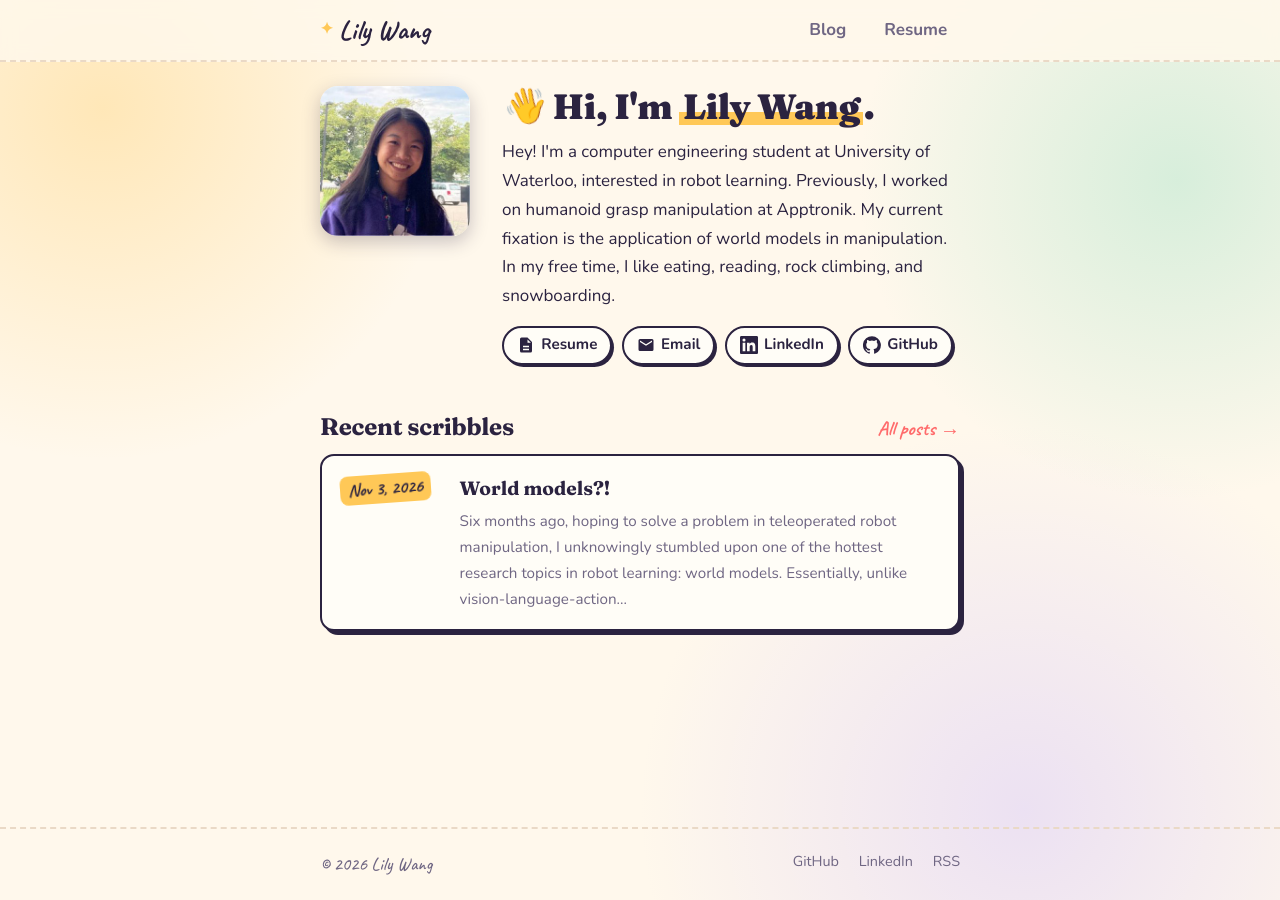
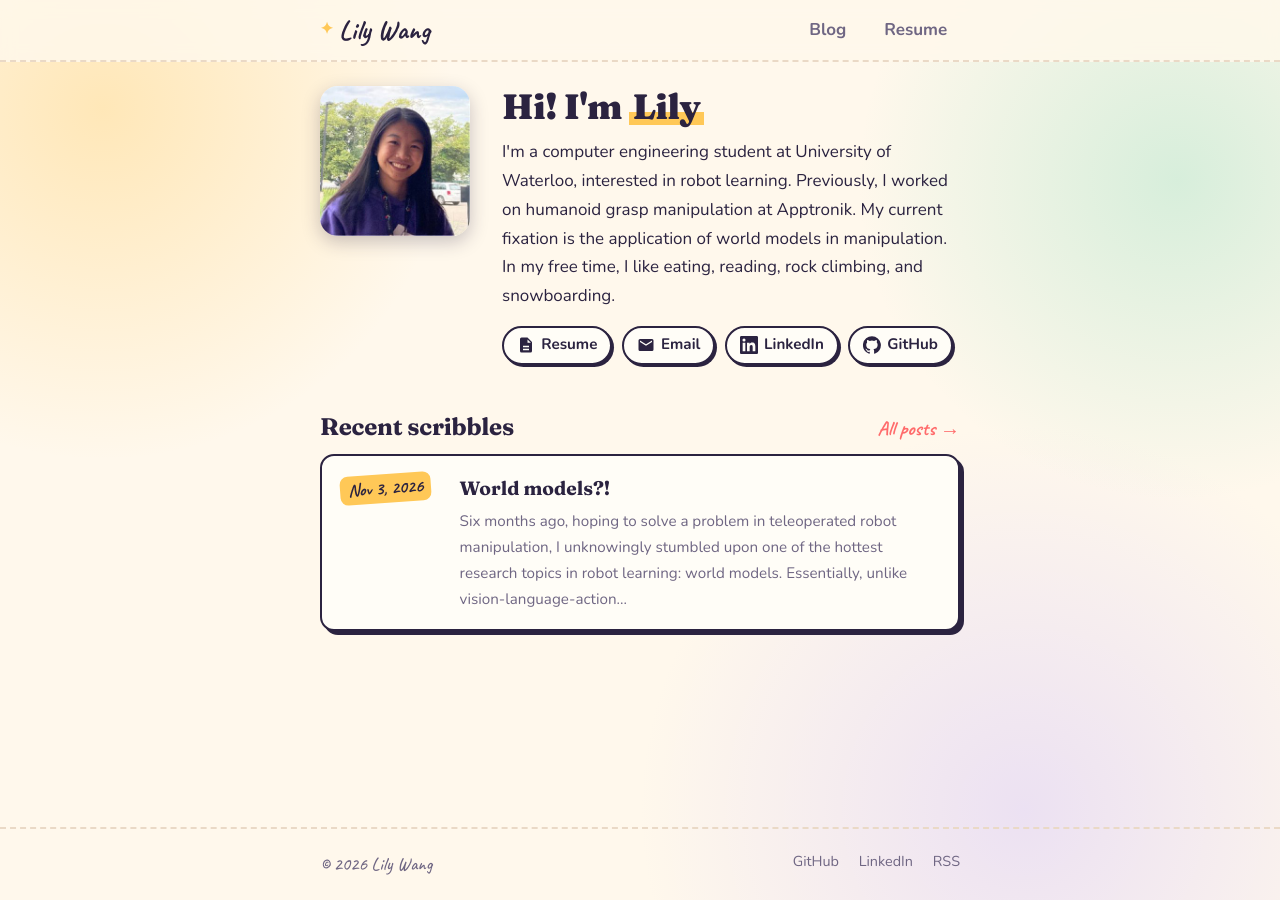
Before and after one commit to lilywang899/lilywang899.github.io, a Jekyll site: the page built from index.md, in a window 1280 px wide. Built offline with Jekyll 4.4.1, drawn with Linux system fonts in a browser that asks for light colours.

Commit message:
Simplify greeting
Co-Authored-By: Claude Fable 5.1 <noreply@anthropic.com>

```diff
--- a/index.md
+++ b/index.md
@@ -7,8 +7,8 @@ title: Home
     <img class="avatar" src="{{ '/assets/images/profile.jpg' | relative_url }}" alt="Photo of {{ site.author }}" width="150" height="150">
   </div>
   <div>
-    <h1><span class="wave">👋</span> Hi, I'm <span class="name">{{ site.author }}</span>.</h1>
-    <p class="bio">Hey! I'm a computer engineering student at University of Waterloo, interested in robot learning. Previously, I worked on humanoid grasp manipulation at Apptronik. My current fixation is the application of world models in manipulation. In my free time, I like eating, reading, rock climbing, and snowboarding.</p>
+    <h1>Hi! I'm <span class="name">Lily</span></h1>
+    <p class="bio">I'm a computer engineering student at University of Waterloo, interested in robot learning. Previously, I worked on humanoid grasp manipulation at Apptronik. My current fixation is the application of world models in manipulation. In my free time, I like eating, reading, rock climbing, and snowboarding.</p>
     {% include social-links.html %}
   </div>
 </section>
```
